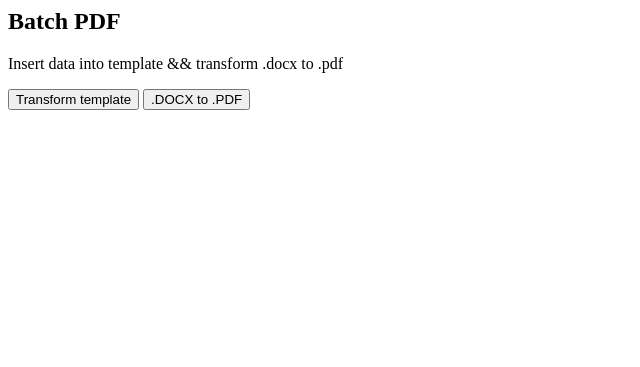
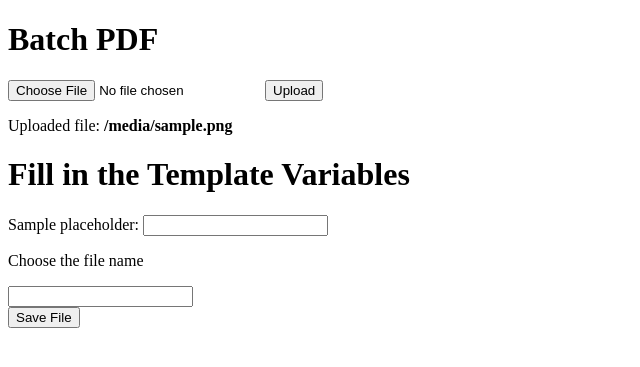
Before and after one commit to bjgrassi/batch-pdf-flask, a Flask app: template templates/index.html in a window 1280 px wide. Shown: the top 367 px of the page, without its empty margins (0-640 px from the left). Run offline with Flask 3, Linux system fonts and the light colour scheme; the template is opened without the code that fills it: most values are stand-ins (such as "Sample title", 1, 10 or a date in 2020).

Commit message:
adding the placeholders on the page && saving locally

```diff
--- a/main.py
+++ b/main.py
@@ -1,28 +1,53 @@
-from flask import Flask, render_template, request
-from docxtpl import DocxTemplate, InlineImage
-from docx.shared import Mm
+from flask import Flask, render_template, request, redirect, url_for
+import re
+import os
+from docxtpl import DocxTemplate
 from docx2pdf import convert
 
 app = Flask(__name__)
+app.config['UPLOAD_FOLDER'] = 'uploads'
+os.makedirs(app.config['UPLOAD_FOLDER'], exist_ok=True)
+
+# Extract placeholders like {{first_name}} from a .docx file.
+def extract_placeholders_from_docx(doc_path):
+    try:
+        doc = DocxTemplate(doc_path)
+        docx_obj = doc.get_docx()
+        placeholders = set()
+
+        # Scan document for placeholders
+        for para in docx_obj.paragraphs:
+            matches = re.findall(r"{{(.*?)}}", para.text)
+            placeholders.update(matches)
+
+    except Exception as e:
+        print(f"Error loading document: {e}")
+
+    return list(placeholders)
 
 @app.route("/", methods=['GET', 'POST'])
 def home_page():
     if request.method == 'POST':
-        if "template" in request.form:
-            img_path = "nyan_cat.png"
-            doc = DocxTemplate('input.docx')
-            visual = InlineImage(doc, img_path, width=Mm(150))
-            context = {'first_name' : 'Lady',
-                    'last_name': 'Gaga',
-                    'phone' : '123456789',
-                    'visual':visual}
-            doc.render(context)
-            doc.save("output.docx")
-        if 'transform' in request.form:
-            convert("output.docx", 'output.pdf')
-        return render_template("index.html")
-    else:
-        return render_template("index.html")
+        file = request.files['file']
+        if file and file.filename.endswith('.docx'):
+            file_path = os.path.join(app.config['UPLOAD_FOLDER'], file.filename)
+            file.save(file_path)
+            placeholders = extract_placeholders_from_docx(file_path)
+            return render_template('index.html', placeholders=placeholders, file_path=file_path, file_name=file.filename)
+        else:
+            return "Invalid file format. Please upload a .docx file.", 400
+    return render_template('index.html')
+
+@app.route("/transform", methods=['POST'])
+def transform_file():
+    file_path = request.form['file_path']
+    doc = DocxTemplate(file_path)
+    context = {key: request.form[key] for key in request.form if key != 'file_path' and key != 'fileName'}
+    doc.render(context)
+    output_docx = os.path.join(app.config['UPLOAD_FOLDER'], f"{request.form['fileName']}.docx")
+    doc.save(output_docx)
+    convert(output_docx, os.path.join(app.config['UPLOAD_FOLDER'], f"{request.form['fileName']}.pdf"))
+    return redirect(url_for('home_page'))
 
 if __name__ == "__main__":
     app.run(debug=True)
--- a/templates/index.html
+++ b/templates/index.html
@@ -1,14 +1,41 @@
-<main role="main">
-  <section class="jumbotron text-center">
-    <div class="container">
-      <h1 class="jumbotron-heading">Batch PDF</h1>
-      <p class="lead text-muted">Insert data into template && transform .docx to .pdf</p>
-      <p>
-        <form method="post" enctype="multipart/form-data">
-            <button name="template" type="submit" class="btn btn-primary btn-block">Transform template</button>
-            <button name="transform" type="submit" class="btn btn-primary btn-block">.DOCX to .PDF</button>
-        </form>
-      </p>
+<!DOCTYPE html>
+<html lang="en">
+
+<head>
+  <meta charset="UTF-8">
+  <meta http-equiv="X-UA-Compatible" content="IE=edge">
+  <meta name="viewport" content="width=device-width, initial-scale=1.0">
+  <title>Batch PDF</title>
+</head>
+
+<body>
+  <div class="container">
+    <h1>Batch PDF</h1>
+    <form method="POST" enctype="multipart/form-data">
+      <input type="file" name="file" accept=".docx" required>
+      <button type="submit">Upload</button>
+    </form>
+    {% if file_name %}
+    <p>Uploaded file: <strong>{{ file_name }}</strong></p>
+    {% endif %}
+    {% if placeholders %}
+    <div id="result">
+      <h1>Fill in the Template Variables</h1>
+      <form method="POST" action="/transform">
+        <input type="hidden" name="file_path" value="{{ file_path }}">
+        {% for placeholder in placeholders %}
+        <label>{{ placeholder }}:</label>
+        <input type="text" name="{{ placeholder }}" required><br>
+        {% endfor %}
+        <p>Choose the file name</p>
+        <input type="text" name="fileName" required><br>
+        <button type="submit">Save File</button>
+      </form>
     </div>
-  </section>
-</main>
+    {% else %}
+    <p>No placeholders found in the document.</p>
+    {% endif %}
+  </div>
+</body>
+
+</html>
```
